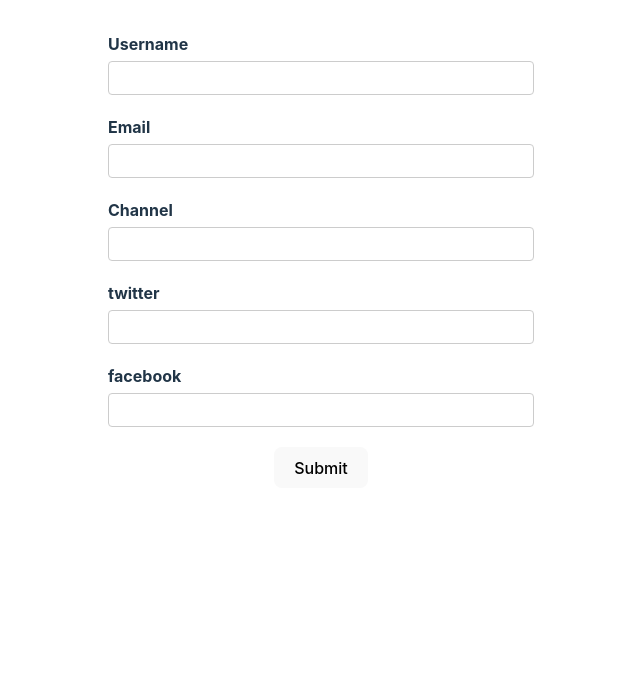
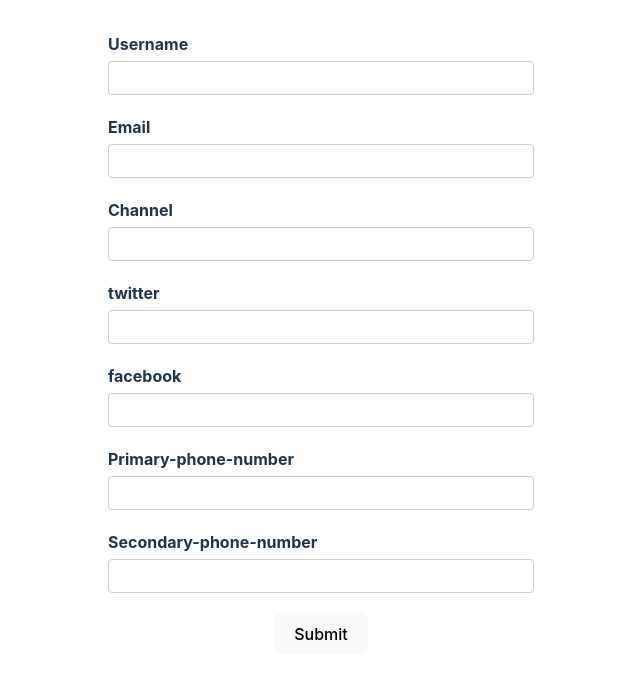
Before and after one commit to HsuanPeng/React-Hook-Form-Practice-2023, a React (Vite) app: page / in a window 1280 px wide. Shown: the top 678 px of the page, without its empty margins (319-959 px from the left). Built offline with nearby package versions, Linux system fonts and the light colour scheme; no server answers.

Commit message:
feat: collect array data

```diff
--- a/src/components/YoutubeForm.tsx
+++ b/src/components/YoutubeForm.tsx
@@ -9,6 +9,7 @@ type FormValues = {
     twitter: string;
     facebook: string;
   };
+  phoneNumbers: string[];
 };
 
 const YoutubeForm = () => {
@@ -27,6 +28,7 @@ const YoutubeForm = () => {
           twitter: "",
           facebook: "",
         },
+        phoneNumbers: ["", ""],
       };
     },
   });
@@ -109,6 +111,24 @@ const YoutubeForm = () => {
           <input type="text" id="facebook" {...register("social.facebook")} />
         </div>
 
+        <div className="form-control">
+          <label htmlFor="Primary-phone-number">Primary-phone-number</label>
+          <input
+            type="text"
+            id="Primary-phone-number"
+            {...register("phoneNumbers.0")}
+          />
+        </div>
+
+        <div className="form-control">
+          <label htmlFor="Secondary-phone-number">Secondary-phone-number</label>
+          <input
+            type="text"
+            id="Secondary-phone-number"
+            {...register("phoneNumbers.1")}
+          />
+        </div>
+
         <button>Submit</button>
       </form>
       <DevTool control={control} />
```
